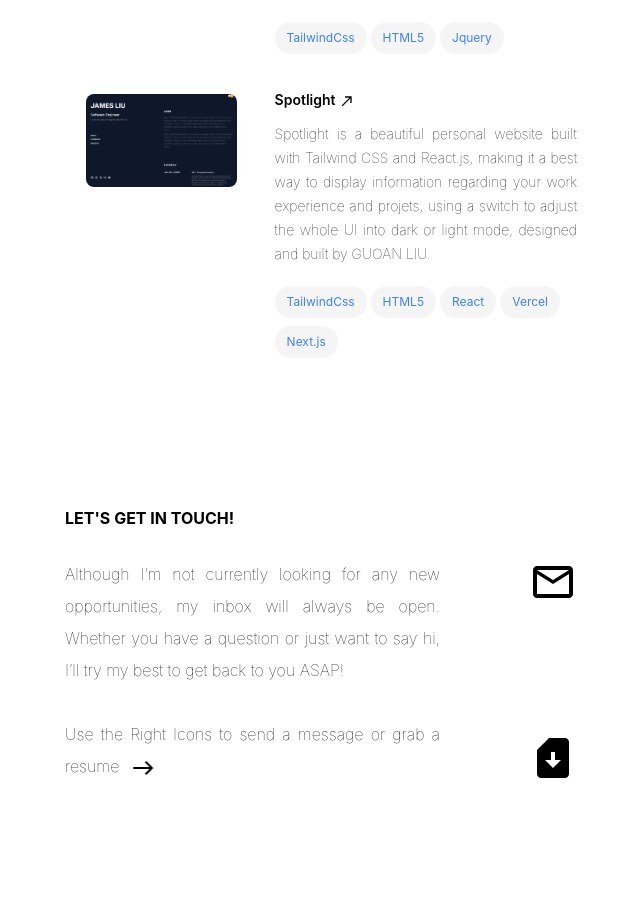
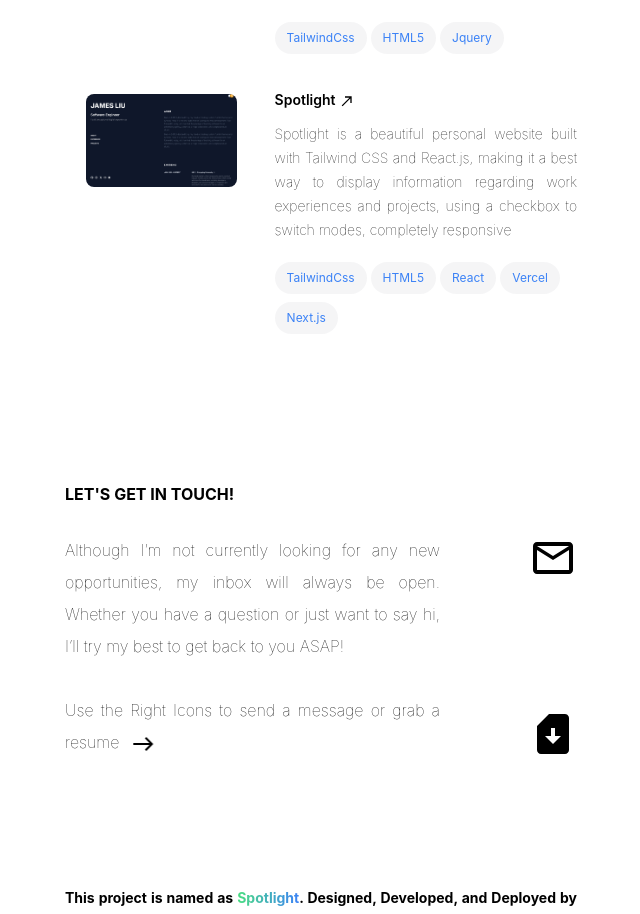
Before and after one commit to guoanl/Spotlight, a React (Create React App) app: page / in a window 1280 px wide. Shown: the part 2080-2994 px from the top of the page, without its empty margins (591-1231 px from the left). Built offline with nearby package versions, Linux system fonts and the light colour scheme.

Commit message:
some mistakes have been fixed

```diff
--- a/src/component/Projects.js
+++ b/src/component/Projects.js
@@ -39,7 +39,7 @@ const Projects = () => {
             id:3,
             projectIMG:spotLight,
             projectName: 'Spotlight',
-            projectDescription: 'Spotlight is a beautiful personal website built with Tailwind CSS and React.js, making it a best way to display information regarding your work experience and projets, using a switch to adjust the whole UI into dark or light mode, designed and built by GUOAN LIU.',
+            projectDescription: 'Spotlight is a beautiful personal website built with Tailwind CSS and React.js, making it a best way to display information regarding work experiences and projects, using a checkbox to switch modes, completely responsive',
             languages: ['TailwindCss', 'HTML5','React','Vercel','Next.js'],
             website:null
         },
```
Also changed, not shown: 1 other file (tests, documents, lock files or other folders).
